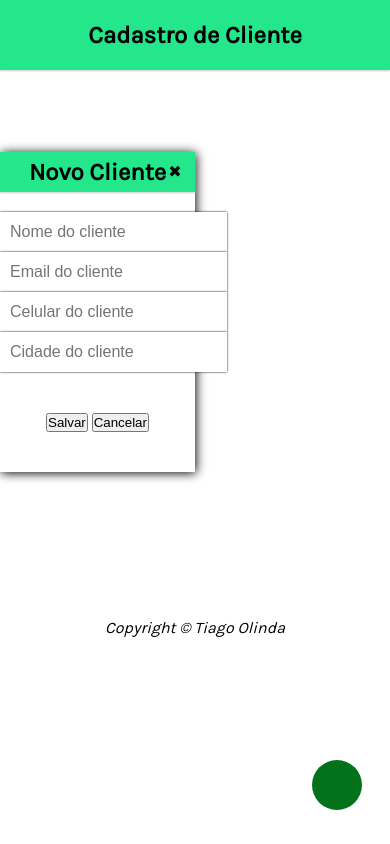
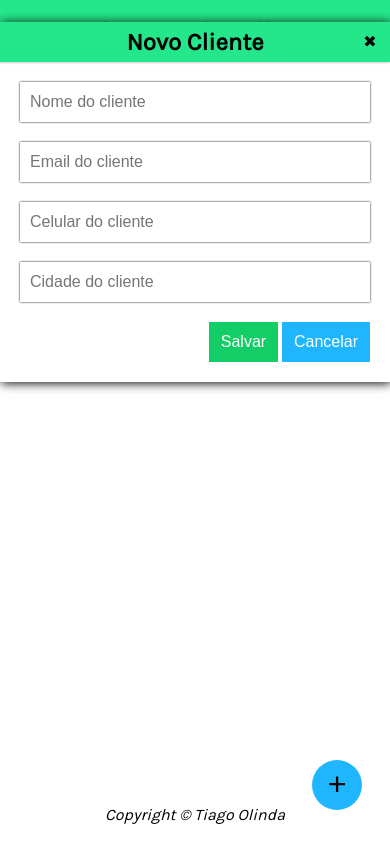
Before and after one commit to tiagoolinda/16-08-23, a plain HTML site: page 16-08-23/grud/index.html in a window 390 px wide. Drawn offline with Linux system fonts and the light colour scheme.

Commit message:
Add files via upload

```diff
--- a/16-08-23/grud/CSS/botao.css
+++ b/16-08-23/grud/CSS/botao.css
@@ -1,25 +1,17 @@
-
-.button.mobile::before {
-    color: black;
-    width: 100%;
-    height: 100%;
-    font-size: 2rem;
-
-}
 .button {
     border-style: none;
     height: 40px;
-    padding: 6px;
+    padding: 6px 12px;
     background-color: black;
-    color: #fff;
+    color: white;
     font-size: 1rem;
     cursor: pointer;
     /* mozzila */
     transition: box-shadow .6s ease;
 }
 
-.button.blue {
-    background-color: #03721b;
+.button.blue{
+    background-color: #1fb6ff;
 }
 
 .button.green {
@@ -30,7 +22,7 @@
     background-color: #ff4949;
 }
 
-.button:hover {
+.button:hover{
     /* A propriedade CSS inset é uma abreviação que corresponde as margens superior, direita, inferior e ou esquerda.
     veja o site: https://developer.mozilla.org */
 
@@ -38,7 +30,7 @@
 }
 
 /* Responsividade */
-@media(max-width:580px) {
+@media(max-width:480px){
     .button.mobile {
         color: transparent;
         font-size: 0;
@@ -49,4 +41,12 @@
         top: 90vh;
         left: 80vw;
     }
+
+    .button.mobile::before{
+        content: "+";
+        color: #000000;
+        width: 100%;
+        height: 100%;
+        font-size: 2rem;
+    }
 }
--- a/16-08-23/grud/CSS/grava.css
+++ b/16-08-23/grud/CSS/grava.css
@@ -0,0 +1,56 @@
+.records {
+    width: 100%;
+    user-select: none;
+    text-align: left;
+}
+
+.records th {
+    height: 50px;
+    background-color: var(--primary-color);
+    padding-left: 20px;
+    font-size: 1.2rem;
+}
+
+.records td {
+    height: 50px;
+    padding-left: 20px;
+}
+
+.records th:last-child,
+.records td:last-child {
+    padding: 0;
+    min-width: 140px;
+    text-align: center;
+}
+
+.records tr:hover {
+    background-color: var(--secundary-color);
+}
+
+@media(max-width:480px) {
+    .records {
+        border-spacing: 5px;
+    }
+
+    .records thead {
+        display: none;
+    }
+
+    .records tr {
+        box-shadow: 0 1px 3px var(--shadow-color);
+    }
+
+    .records td:not(:first-child) {
+        display: flex;
+        justify-content: space-between;
+        padding: 0 20px;
+    }
+
+    .record td {
+        margin: 10px 0;
+    }
+
+    .record tr:hover {
+        background-color: inherit;
+    }
+}
--- a/16-08-23/grud/CSS/main.css
+++ b/16-08-23/grud/CSS/main.css
@@ -34,6 +34,11 @@ header {
     box-shadow: 0 1px 2px var(--shadow-color);
 }
 
+.header-title {
+    color: #000000;
+    font-size: 2rem;
+}
+
 main {
     display: flex;
     flex-direction: column;
@@ -42,6 +47,8 @@ main {
     margin: 5vh auto;
     padding: 50px;
     box-shadow: 2px 2px 2px 10px var(--shadow-color);
+    gap: 20px;
+    flex-grow: 1;
 }
 
 footer {
@@ -52,23 +59,14 @@ footer {
     padding: 20px;
 }
 
-.header-title {
-    color: black;
-    font-size: 2rem;
-}
-
-.header-title {
-    font-size: 1.5rem;
-}
-
-@media(max-width:580px) {
+@media(max-width:780px) {
     header {
         position: fixed;
         width: 100%;
     }
 
     main {
-        padding: 0px;
+        padding: 0;
         margin: 2px 0 0 0;
         width: 100%;
         box-shadow: none;
--- a/16-08-23/grud/CSS/modal.css
+++ b/16-08-23/grud/CSS/modal.css
@@ -18,15 +18,14 @@
     z-index: 1;
 }
 
-
 .modal-content {
     display: flex;
     flex-direction: column;
     width: 50vw;
     margin: 15vh auto;
     padding-bottom: 20px;
-    background-color: white;
-    box-shadow: 1px 1px 10px black;
+    background-color: #ffffff;
+    box-shadow: 1px 1px 10px #000000;
     gap: 20px;
 }
 
@@ -46,6 +45,8 @@
     height: 40px;
     text-align: center;
     cursor: pointer;
+    display: block;
+    user-select: none;
 }
 
 .modal-close:hover {
@@ -53,19 +54,52 @@
     color: #fff;
 }
 
-.modal-form{
-display: flex;
-padding: 0 20px;
-gap:20px;
-justify-content: space-between;
-flex-wrap: wrap
+.modal-form {
+    display: flex;
+    padding: 0 20px;
+    gap: 20px;
+    justify-content: space-between;
+    flex-wrap: wrap
 }
 
-.modal-field{
-    width:(50%-10px) ;
+.modal-field {
+    width: calc(50% - 10px);
     height: 40px;
+    outline-style: none;
     border-style: none;
-    box-shadow: 0 0 2px black;
+    box-shadow: 0 0 2px #000000;
     padding: 0 10px;
     font-size: 1rem;
 }
+
+.modal-field:focus {
+    border: 2px solid var(--primary-color);
+    box-shadow: 0 0 3px var(--primary-color);
+}
+
+.model-footer {
+    background-color: inherit;
+    text-align: right;
+    padding: 0 20px;
+}
+
+@media (max-width:780px) {
+    .modal {
+        top: 100%;
+        transition: all 1s ease;
+    }
+
+    modal.active {
+        top: 0;
+    }
+
+    .modal-content {
+        margin: 0;
+        width: 100%;
+        position: fixed;
+    }
+
+    .modal-field {
+        width: 100%;
+    }
+}
--- a/16-08-23/grud/index.html
+++ b/16-08-23/grud/index.html
@@ -3,13 +3,17 @@
 
 <head>
     <meta charset="UTF-8">
+    <meta http-equiv="X-UA-Compatible" content="IE=edge">
     <meta name="viewport" content="width=device-width, initial-scale=1.0">
+
+    <link rel="preconnect" href="https://fonts.gstatic.com">
 
 
     <link rel="stylesheet" href="CSS/botao.css">
     <link rel="stylesheet" href="CSS/grava.css">
     <link rel="stylesheet" href="CSS/main.css">
     <link rel="stylesheet" href="CSS/modal.css">
+
     <title>CRUD</title>
 </head>
 
@@ -19,9 +23,9 @@
     </header>
 
     <main>
-        <button class="button blue mobile" type="button" id="cadastrarCliente">Cadastrar</button>
+        <button type="button" class="button blue mobile" id="cadastrarCliente">Cadastrar</button>
 
-        <table id="tableClient" class="">
+        <table class="records">
             <thead>
                 <tr>
                     <th>Nome</th>
@@ -36,23 +40,24 @@
             </tbody>
         </table>
 
-        <div id="modal">
+        <div class="" id="modal">
             <div class="modal-content">
                 <header class="modal-header">
                     <h2>Novo Cliente</h2>
                     <span class="modal-close" id="modalClose">&#10006;</span>
                 </header>
 
-                <form id="form" class="">
-                    <input type="text" id="nome" class="modal-field" placeholder="Nome do cliente" required>
+                <form id="form" class="modal-form">
+                    <input type="text" id="nome" data-index="new" class="modal-field" placeholder="Nome do cliente"
+                        required>
                     <input type="email" id="email" class="modal-field" placeholder="Email do cliente" required>
-                    <input type="tel" id="celular" class="modal-field" placeholder="Celular do cliente" required>
+                    <input type="text" id="celular" class="modal-field" placeholder="Celular do cliente" required>
                     <input type="text" id="cidade" class="modal-field" placeholder="Cidade do cliente" required>
                 </form>
 
-                <footer class="">
-                    <button id="salvar" class="">Salvar</button>
-                    <button id="cancelar" class="">Cancelar</button>
+                <footer class="model-footer">
+                    <button id="salvar" class="button green">Salvar</button>
+                    <button id="cancelar" class="button blue">Cancelar</button>
                 </footer>
 
             </div>
@@ -60,16 +65,14 @@
 
 
 
-
-
-         </main>
+    </main>
     <footer>
         Copyright &copy; Tiago Olinda
     </footer>
 
 </body>
 <!-- O atributo DEFER diz ao navegador para executar o script apenas quando a análise do html estiver finalizada -->
-<script src="JS/gurd.js" defer></script>
+<script src="JS/main.js" defer></script>
 
 
 </html>
```
Also changed, not shown: 16-08-23/grud/JS/main.js (added).
